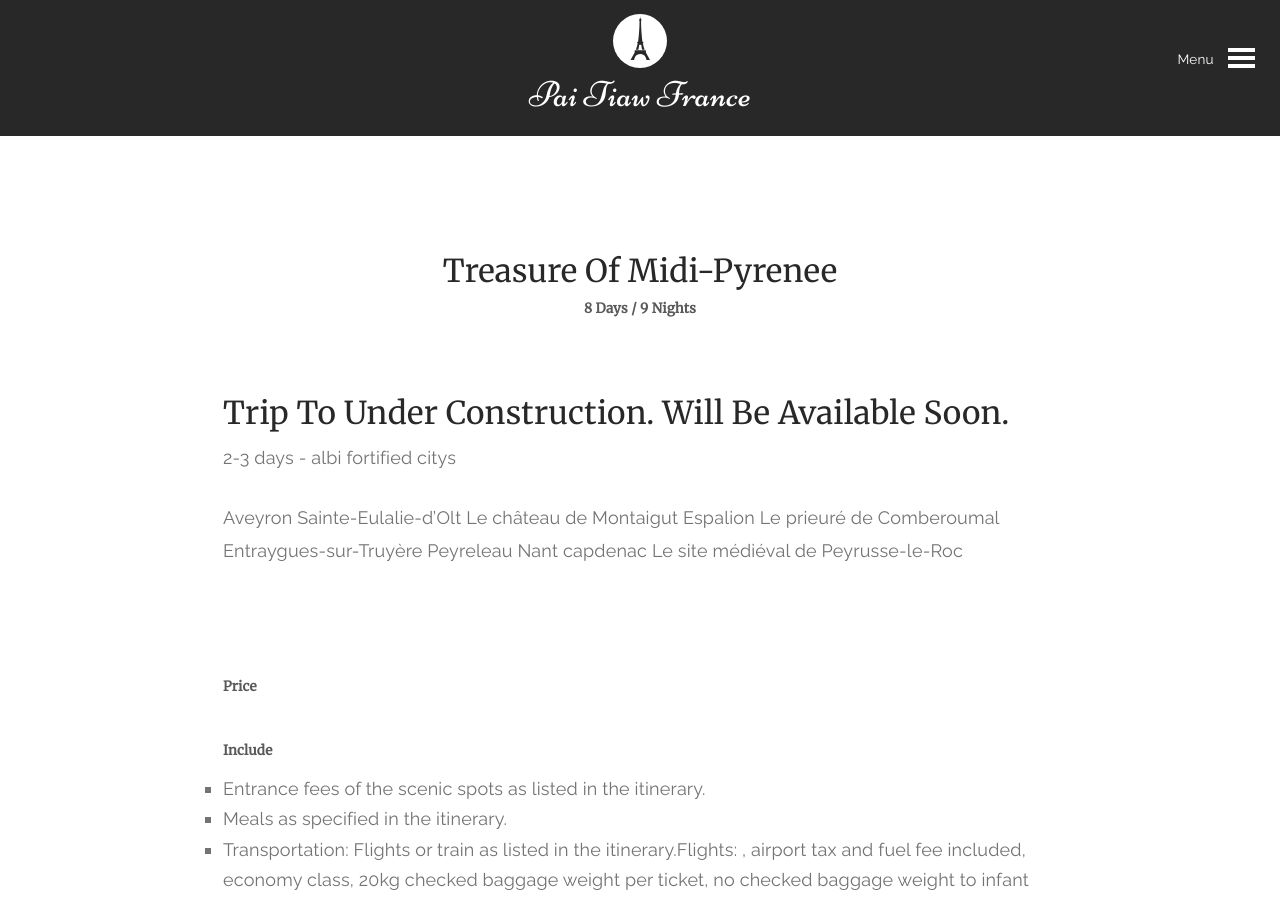
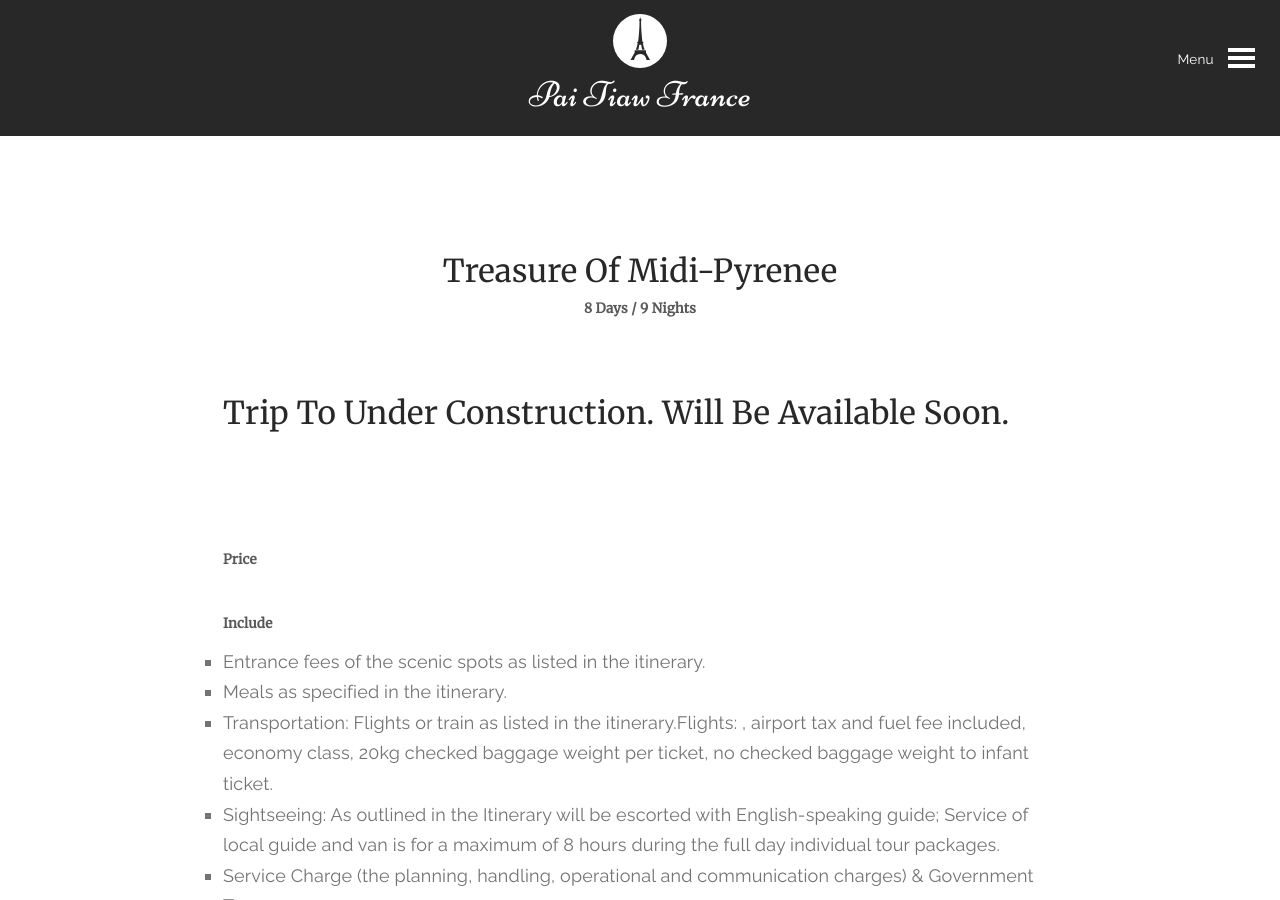
Before and after one commit to paitiewfrance/paitiewfrance.github.io, a Jekyll site: the page built from treasure-of-midi-pyrenee/index.md, in a window 1280 px wide and 900 px high. Built offline with Jekyll 4.4.1, drawn with Linux system fonts in a browser that asks for light colours; nearby versions of some CDN libraries.

Commit message:
Update trip page

```diff
--- a/_config.yml
+++ b/_config.yml
@@ -1,10 +1,9 @@
-url: "https://paitiewfrance.github.io"
 markdown: kramdown
 author: paitiewfrance
 
 permalink: pretty
 
-
+url: "https://paitiewfrance.github.io"
 
 
 navigation:
--- a/treasure-of-midi-pyrenee/index.md
+++ b/treasure-of-midi-pyrenee/index.md
@@ -12,18 +12,3 @@ duration: 8 Days / 9 Nights
 ---
 
 # Trip to under construction. Will be available soon.
-
-2-3 days - albi fortified citys
-
-
-
-Aveyron
-  Sainte-Eulalie-d'Olt
-  Le château de Montaigut
-  Espalion
-  Le prieuré de Comberoumal
-  Entraygues-sur-Truyère
-  Peyreleau
-  Nant
-  capdenac
-  Le site médiéval de Peyrusse-le-Roc
```
